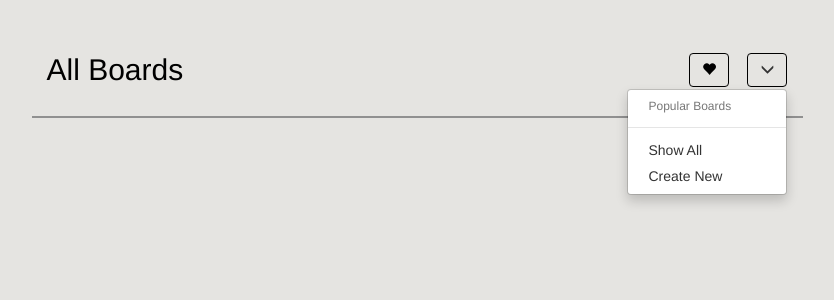
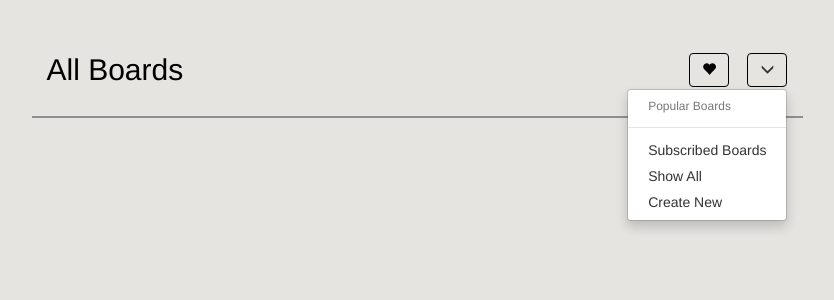
Before and after one commit to SNDjango/server, a Django app: page /boards in a window 1280 px wide, after a click that opens the changed part. Shown: the part 57-357 px from the top of the page, without its empty margins (223-1057 px from the left). Run offline with Django 3.2, Linux system fonts and the light colour scheme; the visitor is signed in with stand-in values (Sample User, id 1); data that the repository does not hold is empty; some libraries are stand-ins or nearby versions.

Commit message:
additional link to subscribed boards in dropdown

```diff
--- a/snd/image_board/templates/boards.html
+++ b/snd/image_board/templates/boards.html
@@ -39,6 +39,7 @@
                         <li><a href="/boards/{{ board }}">{{ board.name }}</a></li>
                         {% endfor %}
                         <li role="separator" class="divider"></li>
+                        <li><a href="/boards/subscribed">Subscribed Boards</a></li>
                         <li><a href="{% url 'boards' %}">Show All</a></li>
                         <li><a href="{% url 'create_board' %}">Create New</a></li>
                         {% if board_name %}
```
